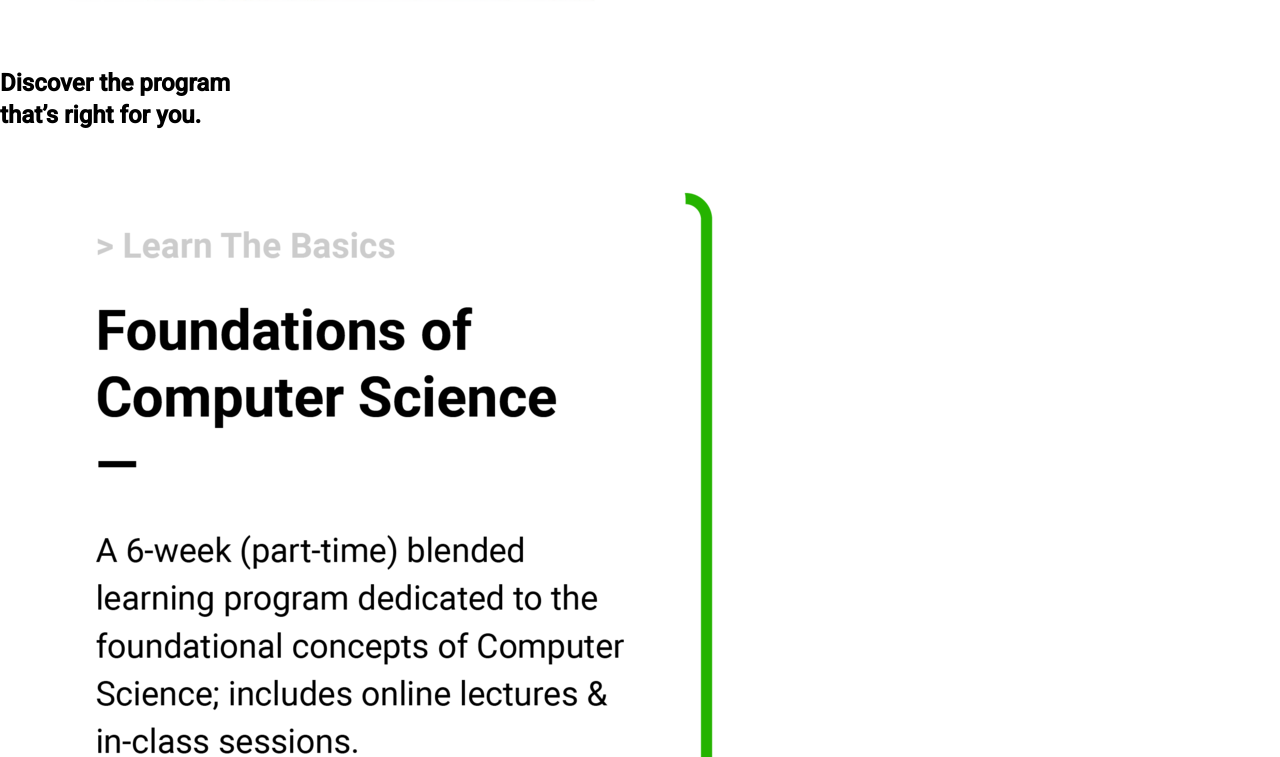
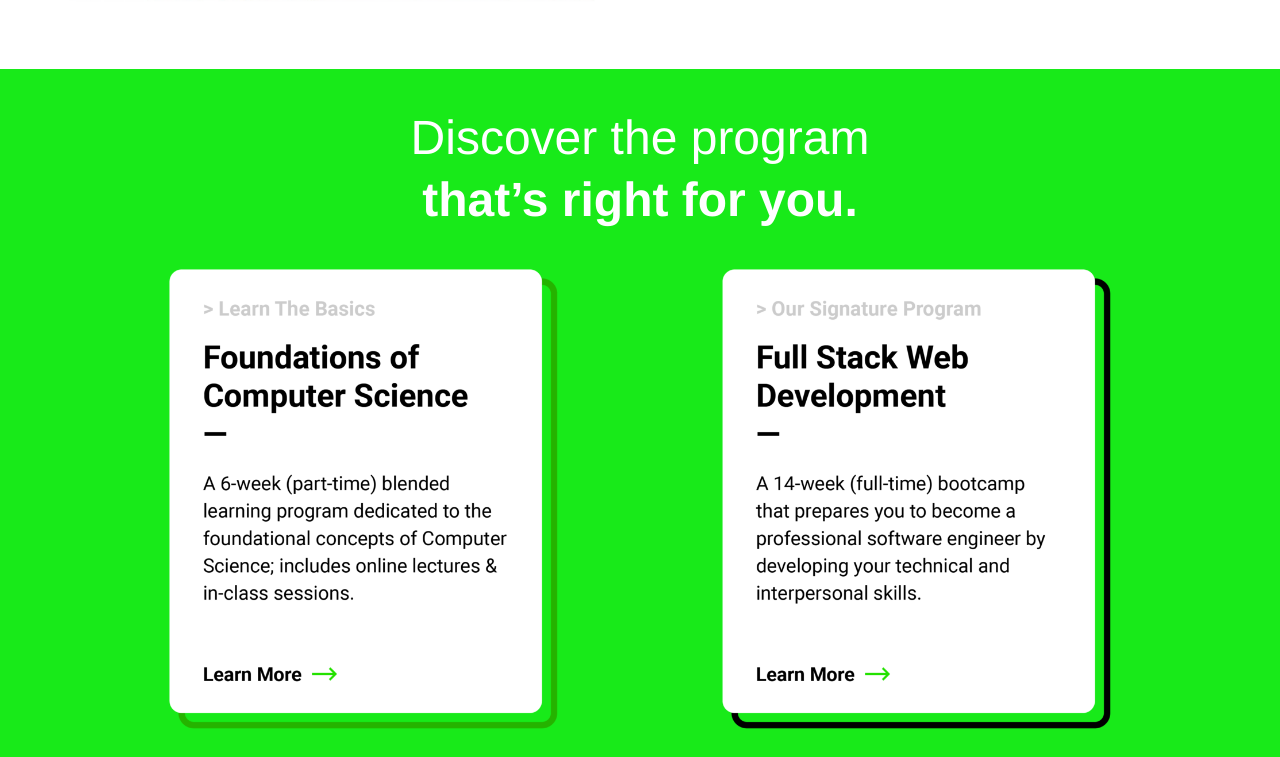
Before and after one commit to Zakaria-Takkoush/SE-Factory-Website, a plain HTML site: page index.html in a window 1280 px wide. Shown: the part 1502-2259 px from the top of the page. Drawn offline with Linux system fonts and the light colour scheme.

Commit message:
V15: Added Section 4

```diff
--- a/index.html
+++ b/index.html
@@ -75,14 +75,16 @@
 
         <section class="sec4">  <!--Programs-->
             <div class="sec4-text">
-                <h1>Discover the program</h1>
-                <h2>that’s right for you.</h2>
+                <h1 class="top-medium">Discover the program</h1>
+                <h2 class="top-bold">that’s right for you.</h2>
             </div>
-            <div class="sec4-img1">
-                <img src="assets\fcs.png">
-            </div>
-            <div class="sec4-img2">
-                <img src="assets\fsw.png">
+            <div class="sec4-img">
+                <div class="sec4-img1">
+                    <img src="assets\fcs.png" height="100%" width="100%">
+                </div>
+                <div class="sec4-img2">
+                    <img src="assets\fsw.png" height="100%" width="100%">
+                </div>
             </div>
         </section>
 
--- a/style.css
+++ b/style.css
@@ -77,30 +77,20 @@ button {
 
 .top-bold {
     color: #fff;
-    line-height: 1.17;
     font-family: "proxima-nova","Helvetica Neue",Helvetica,Arial,sans-serif;
-    font-weight: 600;
-    line-height: 1.2em;
     font-weight: bold;
     font-style: normal;
-    letter-spacing: 0em;
-    text-transform: none;
     line-height: 1.3em;
-    font-size: 2rem;
+    font-size: 3rem;
 }
 
 .top-medium {
     color: #fff;
-    line-height: 1.17;
     font-family: "proxima-nova","Helvetica Neue",Helvetica,Arial,sans-serif;
-    font-weight: 600;
-    line-height: 1.2em;
     font-weight: 400;
     font-style: normal;
-    letter-spacing: 0em;
-    text-transform: none;
     line-height: 1.3em;
-    font-size: 2rem;
+    font-size: 3rem;
 }
 
 .sec1-txt {
@@ -123,8 +113,7 @@ button {
     font-style: normal;
     letter-spacing: 0em;
     text-transform: none;
-    line-height: 1.4em;
-    font-size: 1rem;
+    font-size: 1.5rem;
     line-height: 1.4;
 }
 
@@ -217,3 +206,35 @@ h2 {
     line-height: 1.4;
     margin-left: 3%;
 }
+
+/* section 4 */
+.sec4 {
+    display: flex;
+    flex-direction: column;
+    width: 100%;
+    flex-wrap: wrap;
+    justify-content: center;
+    background-color: #18ea19;
+    padding: 2%;
+}
+
+.sec4-img {
+    display: flex;
+    flex-direction: row;
+    width: 100%;
+    flex-wrap: wrap;
+    justify-content: space-evenly;
+}
+
+.sec4-img1 {
+    flex-basis: 35%;
+}
+
+.sec4-img2 {
+    flex-basis: 35%;
+}
+
+.sec4-text {
+    text-align: center;
+    padding: 1%;
+}
```
